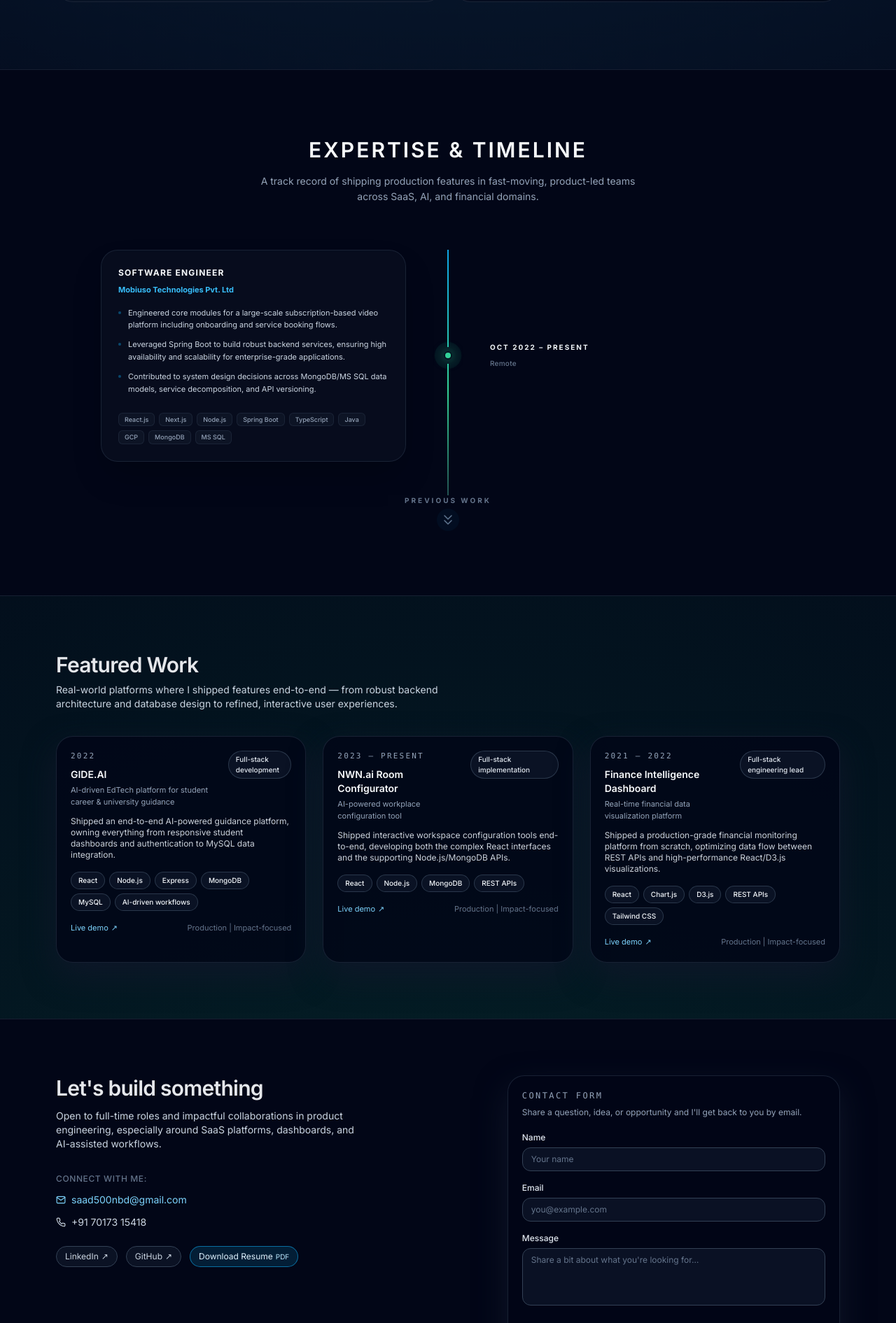
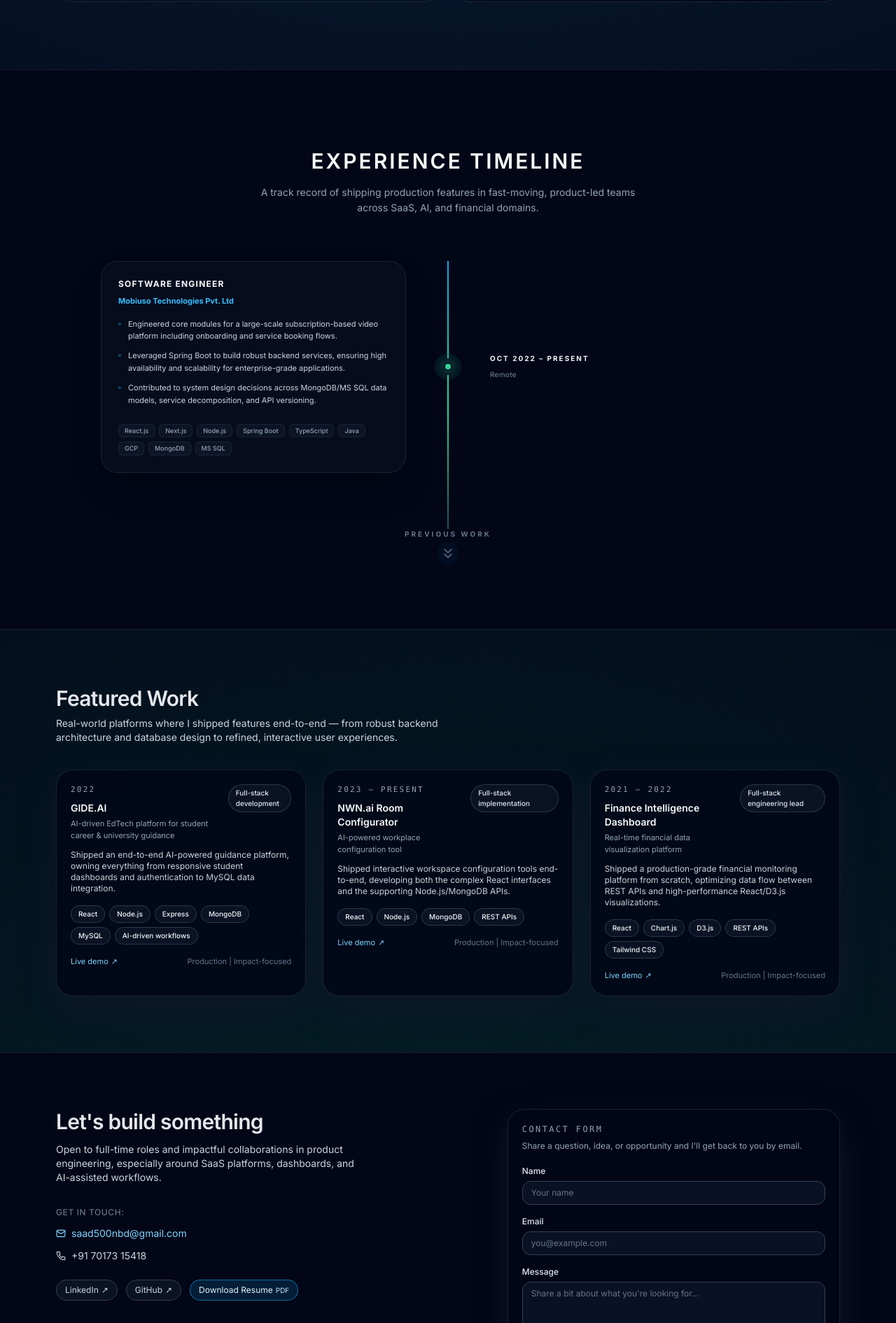
Before and after one commit to msaad323/Portfolio-AI, a Next.js app: page / in a window 1280 px wide. Shown: the part 1349-3240 px from the top of the page at 70% size. Built offline with nearby package versions, Linux system fonts and the light colour scheme.

Commit message:
Portfolio Final Polish: Standardized symmetry, branding, and dynamic experience

```diff
--- a/app/layout.tsx
+++ b/app/layout.tsx
@@ -10,12 +10,12 @@ const inter = Inter({
 export const metadata: Metadata = {
   title: "Mohd Saad | Full-Stack Engineer",
   description:
-    "Mohd Saad is a Full-Stack Software Engineer with 4+ years of experience specializing in React, Next.js, Node.js, and Spring Boot. Expert in building scalable SaaS platforms and dashboards.",
+    "Mohd Saad is a Full-Stack Software Engineer with specialized experience in React, Next.js, Node.js, and Spring Boot. Expert in building scalable SaaS platforms and high-performance dashboards.",
   metadataBase: new URL("https://portfolio-ai-ms.vercel.app"),
   openGraph: {
-    title: "Mohd Saad | Software Engineer",
+    title: "Mohd Saad | Full-Stack Engineer",
     description:
-      "Full-stack engineer specializing in high-performance web applications and enterprise-grade systems.",
+      "Full-stack engineer specializing in high-performance web applications, enterprise-grade systems, and AI-driven platforms.",
     type: "website",
     url: "https://portfolio-ai-ms.vercel.app",
     images: [
--- a/components/Contact.tsx
+++ b/components/Contact.tsx
@@ -80,7 +80,7 @@ export function Contact() {
             </p>
 
             <div className="mt-8 space-y-3 text-sm text-slate-300">
-              <p className="text-xs font-medium uppercase tracking-wider text-slate-500">Connect with me:</p>
+              <p className="text-xs font-medium uppercase tracking-wider text-slate-500">Get in touch:</p>
               <a
                 href="mailto:saad500nbd@gmail.com"
                 className="flex items-center gap-2 text-sky-300 transition hover:text-sky-200"
--- a/components/Experience.tsx
+++ b/components/Experience.tsx
@@ -72,12 +72,12 @@ export function Experience() {
   return (
     <section
       id="experience"
-      className="border-t border-slate-800/70 bg-slate-950 py-16 md:py-24"
+      className="border-t border-slate-800/70 bg-slate-950 pt-20 pb-16 md:pt-28 md:pb-24"
     >
       <div className="mx-auto max-w-5xl px-4">
         <div className="mb-16">
           <h2 className="text-2xl md:text-3xl font-semibold tracking-tight text-slate-50 text-center uppercase tracking-widest">
-            Expertise & Timeline
+            Experience Timeline
           </h2>
           <p className="mt-4 max-w-xl mx-auto text-sm text-slate-400 text-center leading-relaxed">
             A track record of shipping production features in fast-moving,
@@ -125,7 +125,7 @@ export function Experience() {
 
                   {/* Right Side (Desktop: Content or Period) */}
                   <div className={`order-3 ml-12 md:ml-0 w-full ${index % 2 === 0 ? "md:order-1" : "md:order-3"}`}>
-                    <div className="rounded-3xl border border-slate-800/80 bg-slate-900/40 p-6 shadow-2xl backdrop-blur-sm transition-all hover:border-sky-500/30">
+                    <div className="rounded-3xl border border-slate-800/80 bg-slate-900/40 p-6 shadow-2xl backdrop-blur-sm transition-all hover:-translate-y-1 hover:border-sky-500/30">
                       <div className="flex flex-col gap-1">
                         <div className="flex flex-wrap items-center justify-between gap-2">
                           <h3 className="text-xs font-bold text-slate-50 uppercase tracking-widest">
@@ -175,7 +175,7 @@ export function Experience() {
             <motion.div
               initial={{ opacity: 0 }}
               animate={{ opacity: 1 }}
-              className="relative mt-12 flex justify-center"
+              className="relative mt-20 flex justify-center"
             >
               <button
                 onClick={showMore}
```
Also changed, not shown: components/Skills.tsx (line endings or trailing spaces).
